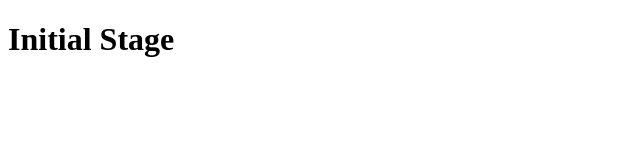
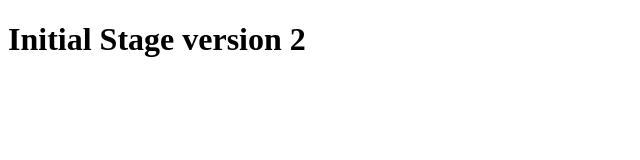
Before and after one commit to kathalsahab/practice-git-repository, a plain HTML site: page index.html in a window 1280 px wide. Shown: the whole page, without its empty margins (0-640 px from the left). Drawn offline with Linux system fonts and the light colour scheme.

Commit message:
added new version ---> version name version 2

```diff
--- a/index.html
+++ b/index.html
@@ -4,9 +4,9 @@
       <meta charset="UTF-8" />
       <meta http-equiv="X-UA-Compatible" content="IE=edge" />
       <meta name="viewport" content="width=device-width, initial-scale=1.0" />
-      <title>Git Practice</title>
+      <title>Git Practice Version 2</title>
    </head>
    <body>
-      <h1>Initial Stage</h1>
+      <h1>Initial Stage version 2</h1>
    </body>
 </html>
```
